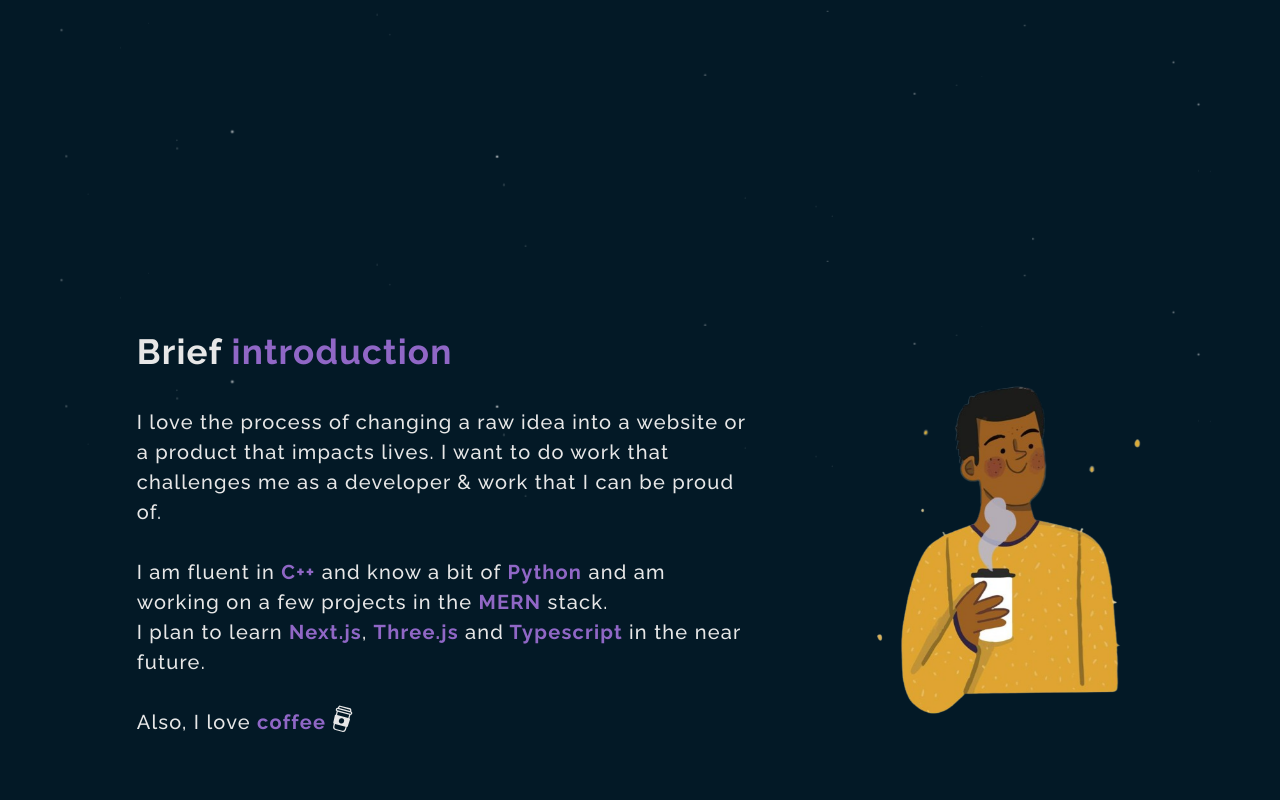
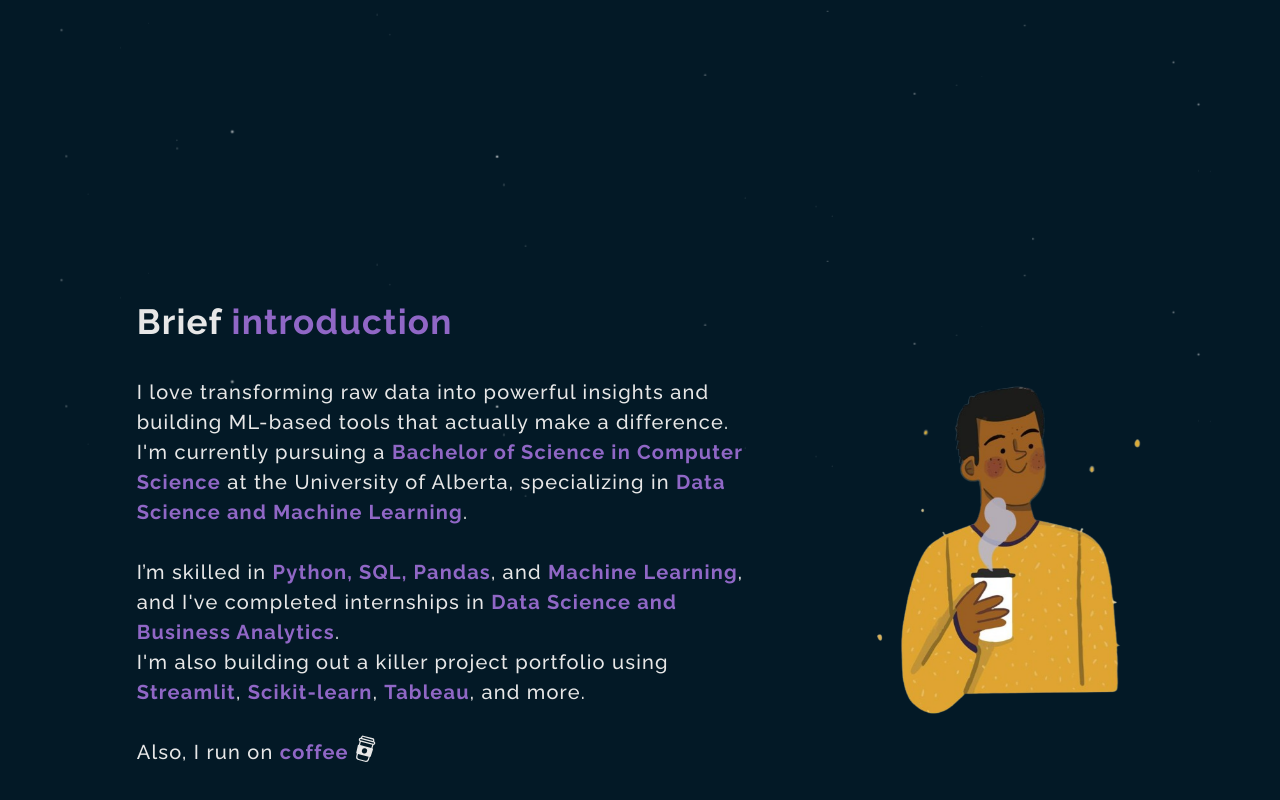
Before and after one commit to Bakhshish987/portfoliowebsite, a React (Create React App) app: page / in a window 1280 px wide. Shown: the part 598-1398 px from the top of the page. Built offline with nearby package versions, Linux system fonts and the light colour scheme.

Commit message:
Update Home.js

```diff
--- a/src/Components/Home.js
+++ b/src/Components/Home.js
@@ -1,20 +1,20 @@
 import React from 'react';
-import Lottie from  "lottie-react";
+import Lottie from "lottie-react";
 import SpaceBoy from "../LottieFiles/SpaceBoy.json";
 import Typed from "./Typed.js";
 import Tilt from 'react-parallax-tilt';
 import Avatar from '../images/Avatar.png';
-import {CiCoffeeCup} from "react-icons/ci";
+import { CiCoffeeCup } from "react-icons/ci";
 
 const Home = () => {
   return (
-    <div >
+    <div>
       <div className='HomePage'>
 
         <div className='HomeText'>
           <h1>Hi There!</h1>
-          <h1>I'M <b>DEVANSH SAHNI</b></h1>
-          <Typed/>
+          <h1>I'M <b>BAKHSHISH SETHI</b></h1>
+          <Typed />
         </div>
 
         <Lottie
@@ -29,14 +29,11 @@ const Home = () => {
         <div className='AboutText'>
           <h1 className='AboutTextHeading'>Brief <b>introduction</b></h1>
           <p>
-            I love the process of changing a raw idea into a website or a product
-            that impacts lives.
-            I want to do work that challenges me as a developer & work that I can
-            be proud of.<br /><br />
-            I am fluent in <b>C++</b> and know a bit of <b>Python</b> and am working on a few
-            projects in the <b>MERN</b> stack.<br />
-            I plan to learn <b>Next.js</b>, <b>Three.js</b> and<b> Typescript</b> in the near future. <br /><br />
-            Also, I love <b>coffee</b> <CiCoffeeCup style={{scale:"1.5", rotate:"15deg"}}/>
+            I love transforming raw data into powerful insights and building ML-based tools that actually make a difference.
+            I'm currently pursuing a <b>Bachelor of Science in Computer Science</b> at the University of Alberta, specializing in <b>Data Science and Machine Learning</b>.<br /><br />
+            I’m skilled in <b>Python, SQL, Pandas</b>, and <b>Machine Learning</b>, and I've completed internships in <b>Data Science and Business Analytics</b>.<br />
+            I'm also building out a killer project portfolio using <b>Streamlit</b>, <b>Scikit-learn</b>, <b>Tableau</b>, and more.<br /><br />
+            Also, I run on <b>coffee</b> <CiCoffeeCup style={{ scale: "1.5", rotate: "15deg" }} />
           </p>
         </div>
         <Tilt>
@@ -47,4 +44,4 @@ const Home = () => {
   )
 }
 
-export default Home
+export default Home;
```
